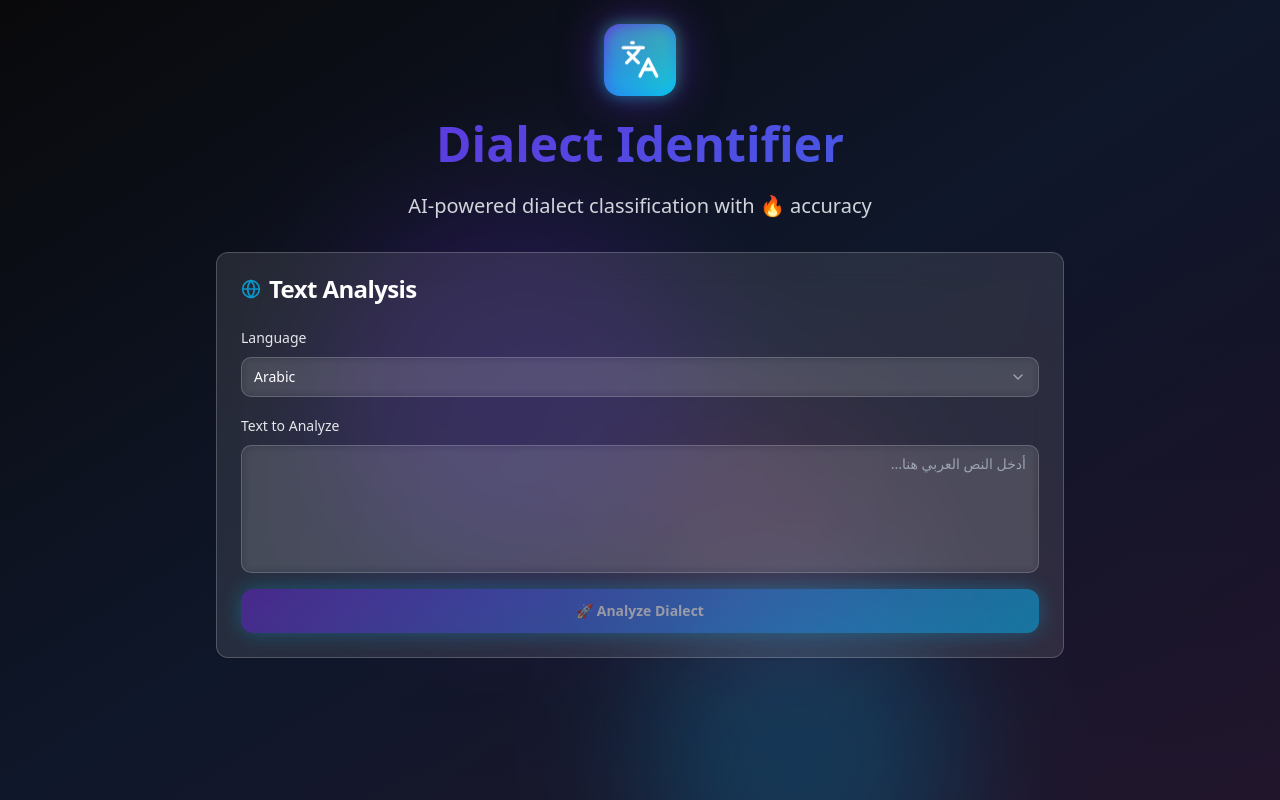
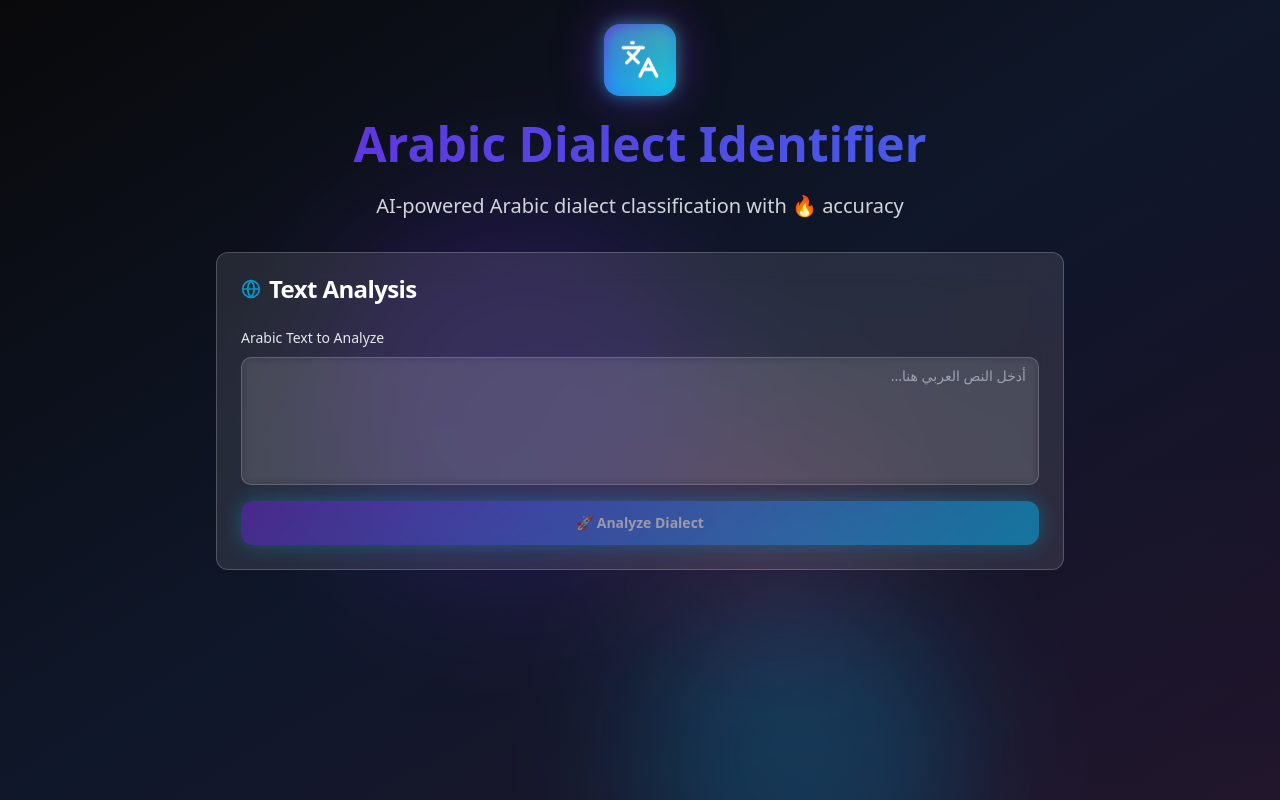
Before and after one commit to Bayandk/arabesque-speech-scribe, a React (Vite) app: page / in a window 1280 px wide. Built offline with nearby package versions, Linux system fonts and the light colour scheme.

Commit message:
Restrict dialect identification to Arabic.
Limit the dialect identifier to only Arabic dialects.

```diff
--- a/src/components/DialectClassifier.tsx
+++ b/src/components/DialectClassifier.tsx
@@ -16,17 +16,16 @@ interface ClassificationResult {
 
 const DialectClassifier = () => {
   const [text, setText] = useState("");
-  const [language, setLanguage] = useState("arabic");
   const [isAnalyzing, setIsAnalyzing] = useState(false);
   const [results, setResults] = useState<ClassificationResult[]>([]);
   const [showFeedback, setShowFeedback] = useState(false);
   const { toast } = useToast();
 
   // Real classification function using Supabase Edge Function
-  const classifyDialect = async (inputText: string, selectedLanguage: string): Promise<ClassificationResult[]> => {
+  const classifyDialect = async (inputText: string): Promise<ClassificationResult[]> => {
     try {
       const { data, error } = await supabase.functions.invoke('classify-dialect', {
-        body: { text: inputText, language: selectedLanguage }
+        body: { text: inputText, language: "arabic" }
       });
 
       if (error) {
@@ -37,12 +36,8 @@ const DialectClassifier = () => {
       return data.results || [];
     } catch (error) {
       console.error("Classification error:", error);
-      // Fallback to keyword-based classification
-      if (selectedLanguage === "arabic") {
-        return classifyArabicByKeywords(inputText);
-      } else {
-        return classifyEnglishByKeywords(inputText);
-      }
+      // Fallback to keyword-based classification for Arabic
+      return classifyArabicByKeywords(inputText);
     }
   };
 
@@ -95,44 +90,6 @@ const DialectClassifier = () => {
     }];
   };
 
-  // Keyword-based classification for English
-  const classifyEnglishByKeywords = (text: string): ClassificationResult[] => {
-    const keywords = {
-      american: ["color", "theater", "center", "aluminum", "mom", "gas", "truck", "elevator"],
-      british: ["colour", "theatre", "centre", "aluminium", "mum", "petrol", "lorry", "lift"],
-      australian: ["mate", "bloke", "arvo", "brekkie", "mozzie", "barbie", "ute"],
-      canadian: ["eh", "toque", "loonie", "double-double", "chesterfield"]
-    };
-
-    const scores = {
-      american: 0.3, // Default baseline for American
-      british: 0,
-      australian: 0,
-      canadian: 0
-    };
-
-    const lowerText = text.toLowerCase();
-
-    Object.entries(keywords).forEach(([dialect, words]) => {
-      words.forEach(word => {
-        if (lowerText.includes(word.toLowerCase())) {
-          scores[dialect as keyof typeof scores] += 0.4;
-        }
-      });
-    });
-
-    const results = [
-      { dialect: "American English", confidence: scores.american, description: "Standard American pronunciation and vocabulary" },
-      { dialect: "British English", confidence: scores.british || 0.2, description: "Received Pronunciation and British vocabulary" },
-      { dialect: "Australian English", confidence: scores.australian || 0.1, description: "Distinctive Australian accent and expressions" },
-      { dialect: "Canadian English", confidence: scores.canadian || 0.1, description: "Canadian pronunciation with some British influences" }
-    ]
-      .filter(result => result.confidence > 0.05)
-      .sort((a, b) => b.confidence - a.confidence)
-      .slice(0, 3);
-
-    return results;
-  };
 
   const handleAnalyze = async () => {
     if (!text.trim()) {
@@ -147,7 +104,7 @@ const DialectClassifier = () => {
     setIsAnalyzing(true);
     setShowFeedback(false); // Hide feedback form when analyzing
     try {
-      const classificationResults = await classifyDialect(text, language);
+      const classificationResults = await classifyDialect(text);
       setResults(classificationResults);
       setShowFeedback(true); // Show feedback form after results
 
@@ -212,10 +169,10 @@ const DialectClassifier = () => {
             </div>
           </div>
           <h1 className="text-5xl font-black text-transparent bg-gradient-primary bg-clip-text animate-gradient-shift bg-300%">
-            Dialect Identifier
+            Arabic Dialect Identifier
           </h1>
           <p className="text-gray-300 text-xl max-w-2xl mx-auto font-medium">
-            AI-powered dialect classification with 🔥 accuracy
+            AI-powered Arabic dialect classification with 🔥 accuracy
           </p>
         </div>
 
@@ -229,29 +186,13 @@ const DialectClassifier = () => {
           </CardHeader>
           <CardContent className="space-y-4">
             <div className="space-y-2">
-              <label className="text-sm font-medium text-gray-200">Language</label>
-              <Select value={language} onValueChange={setLanguage}>
-                <SelectTrigger className="w-full bg-white/5 border-white/20 text-white transition-all duration-200 hover:border-neon-cyan focus:border-neon-cyan backdrop-blur-sm">
-                  <SelectValue placeholder="Select language" />
-                </SelectTrigger>
-                <SelectContent className="bg-gray-900/95 border-white/20 backdrop-blur-lg">
-                  <SelectItem value="arabic" className="text-white hover:bg-white/10">Arabic</SelectItem>
-                  <SelectItem value="english" className="text-white hover:bg-white/10">English</SelectItem>
-                </SelectContent>
-              </Select>
-            </div>
-
-            <div className="space-y-2">
-              <label className="text-sm font-medium text-gray-200">Text to Analyze</label>
+              <label className="text-sm font-medium text-gray-200">Arabic Text to Analyze</label>
               <Textarea
-                placeholder={language === "arabic"
-                  ? "أدخل النص العربي هنا..."
-                  : "Enter your English text here..."
-                }
+                placeholder="أدخل النص العربي هنا..."
                 value={text}
                 onChange={(e) => setText(e.target.value)}
                 className="min-h-32 resize-none bg-white/5 border-white/20 text-white placeholder:text-gray-400 transition-all duration-200 hover:border-neon-cyan focus:border-neon-cyan backdrop-blur-sm"
-                dir={language === "arabic" ? "rtl" : "ltr"}
+                dir="rtl"
               />
             </div>
 
@@ -330,7 +271,7 @@ const DialectClassifier = () => {
           <div className="animate-scale-in" style={{ animationDelay: '0.5s' }}>
             <FeedbackForm
               text={text}
-              language={language}
+              language="arabic"
               results={results}
               onFeedbackSubmitted={handleFeedbackSubmitted}
             />
```
